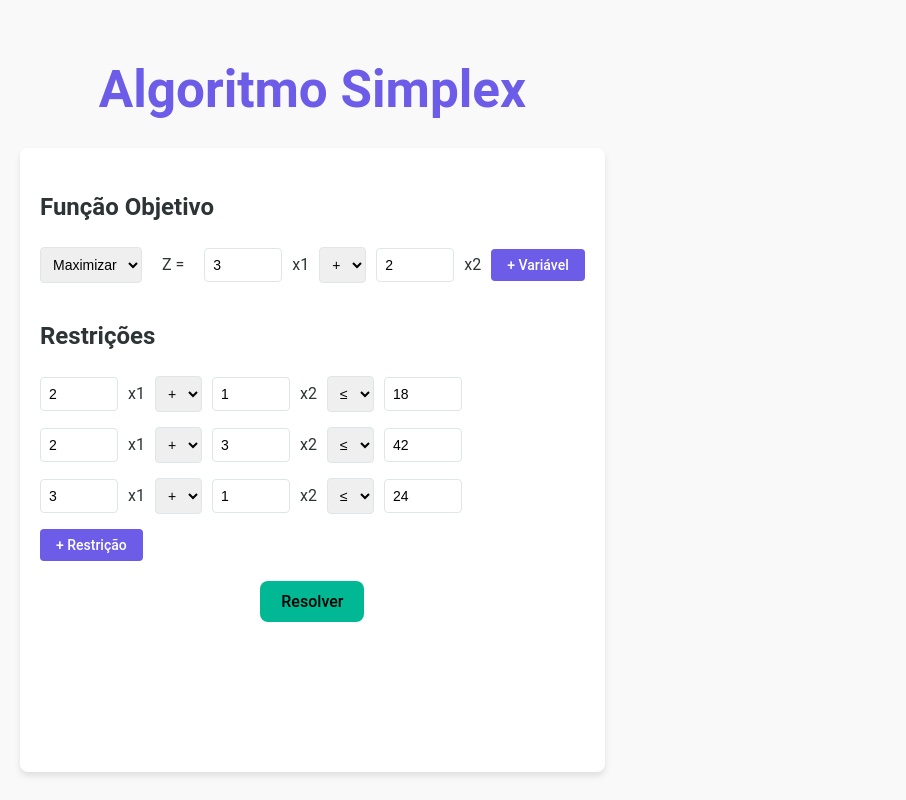
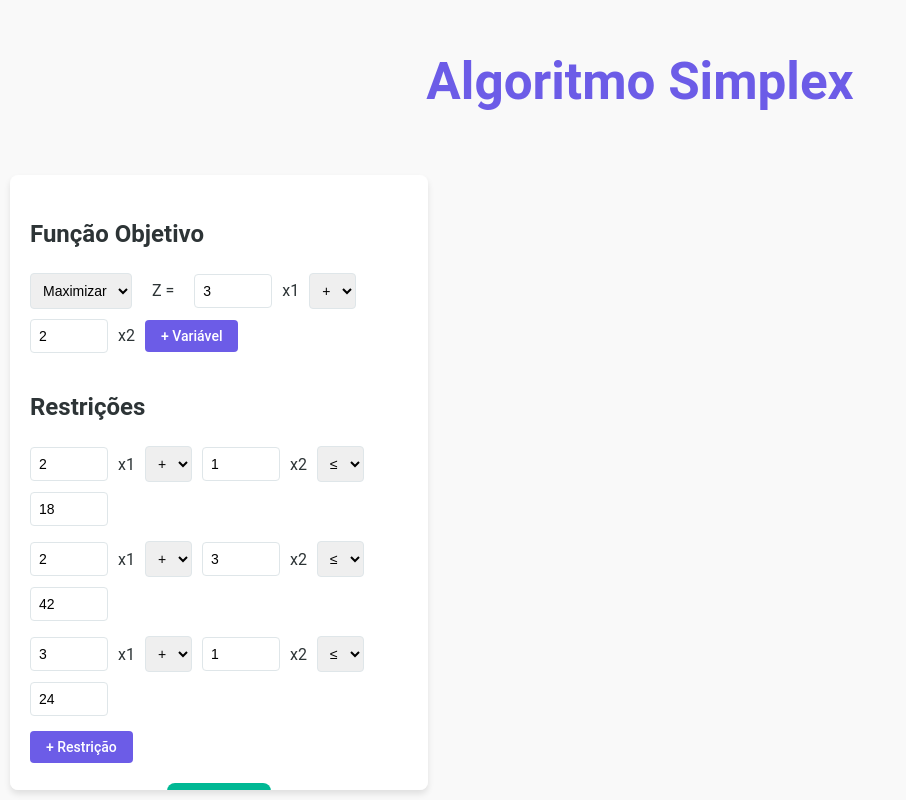
Before and after one commit to TamLeal/simplex_app_v2, a React (Vite) app: page / in a window 1280 px wide. Shown: the whole page, without its empty margins (0-906 px from the left). Built offline with nearby package versions, Linux system fonts and the light colour scheme; the HTML template or start-up script is replaced by a standard one.

Commit message:
layout columns adjust

```diff
--- a/src/App.css
+++ b/src/App.css
@@ -7,33 +7,40 @@
   --shadow-color: rgba(0, 0, 0, 0.1);
 }
 
+body, html {
+  height: 100%;
+  margin: 0;
+  padding: 0;
+  overflow: hidden;
+}
+
 body {
   background-color: var(--background-color);
   color: var(--text-color);
   font-family: 'Roboto', Arial, sans-serif;
   line-height: 1.6;
-  margin: 0;
-  padding: 0;
 }
 
 .container {
-  width: 100%;
-  max-width: 100%;
-  margin: 0 auto;
-  padding: 20px;
-  box-sizing: border-box;
+  width: 100vw;
+  height: 100vh;
+  display: flex;
+  flex-direction: column;
+  overflow: hidden;
 }
 
 .header {
   text-align: center;
   color: var(--primary-color);
-  margin-bottom: 30px;
+  padding: 20px 0;
 }
 
 .content {
   display: flex;
-  gap: 20px;
-  height: 78vh;
+  flex: 1;
+  gap: 20px; /* Espaçamento entre os cards */
+  padding: 10px;
+  overflow: hidden;
 }
 
 .column {
@@ -41,25 +48,27 @@ body {
   border-radius: 8px;
   box-shadow: 0 4px 6px var(--shadow-color);
   padding: 20px;
-  flex: 1; /* Cada coluna ocupa o mesmo espaço */
   overflow-y: auto;
+  display: flex;
+  flex-direction: column;
+  transition: all 0.3s ease;
 }
 
-.input-column,
+.input-column {
+  display: flex;
+  flex: 0 0 30%; /* Tamanho inicial fixo para o card de input */
+}
+
 .result-column,
 .solution-column {
-  display: none; /* Inicialmente escondido */
-  flex: 1;
+  display: none;
+  flex: 0 0 30%; /* Tamanho fixo quando aparecerem */
 }
 
 .result-column.active,
 .solution-column.active {
-  display: block; /* Mostrar colunas quando ativas */
-}
-
-.input-column {
   display: flex;
-  flex-direction: column;
+  flex: 0 0 30%; /* Mantém o tamanho fixo após ativar */
 }
 
 .flex-container {
@@ -197,29 +206,23 @@ body {
   margin-bottom: 20px;
 }
 
-@media (max-width: 1200px) {
+.graph {
+  width: 100%;
+  height: 300px;
+}
+
+@media (max-width: 768px) {
   .content {
     flex-direction: column;
   }
-
   .column {
-    height: auto;
-    max-height: none;
+    margin: 5px;
+    padding: 10px;
   }
-
-  .input-column,
-  .solution-column,
-  .result-column {
-    flex: 1 1 auto;
-  }
-}
-
-@media (max-width: 768px) {
   .flex-container {
     flex-direction: column;
     align-items: stretch;
   }
-
   .input,
   .select,
   .button {
```
